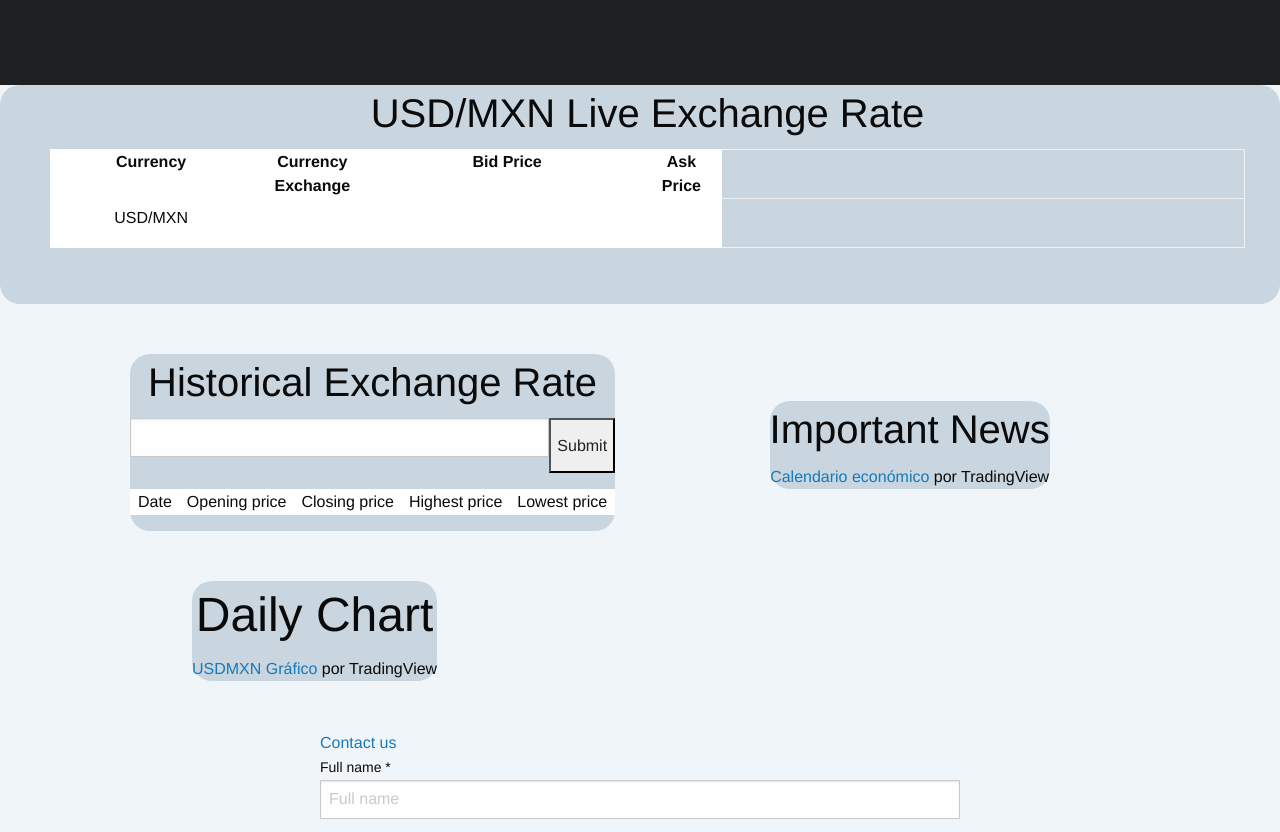
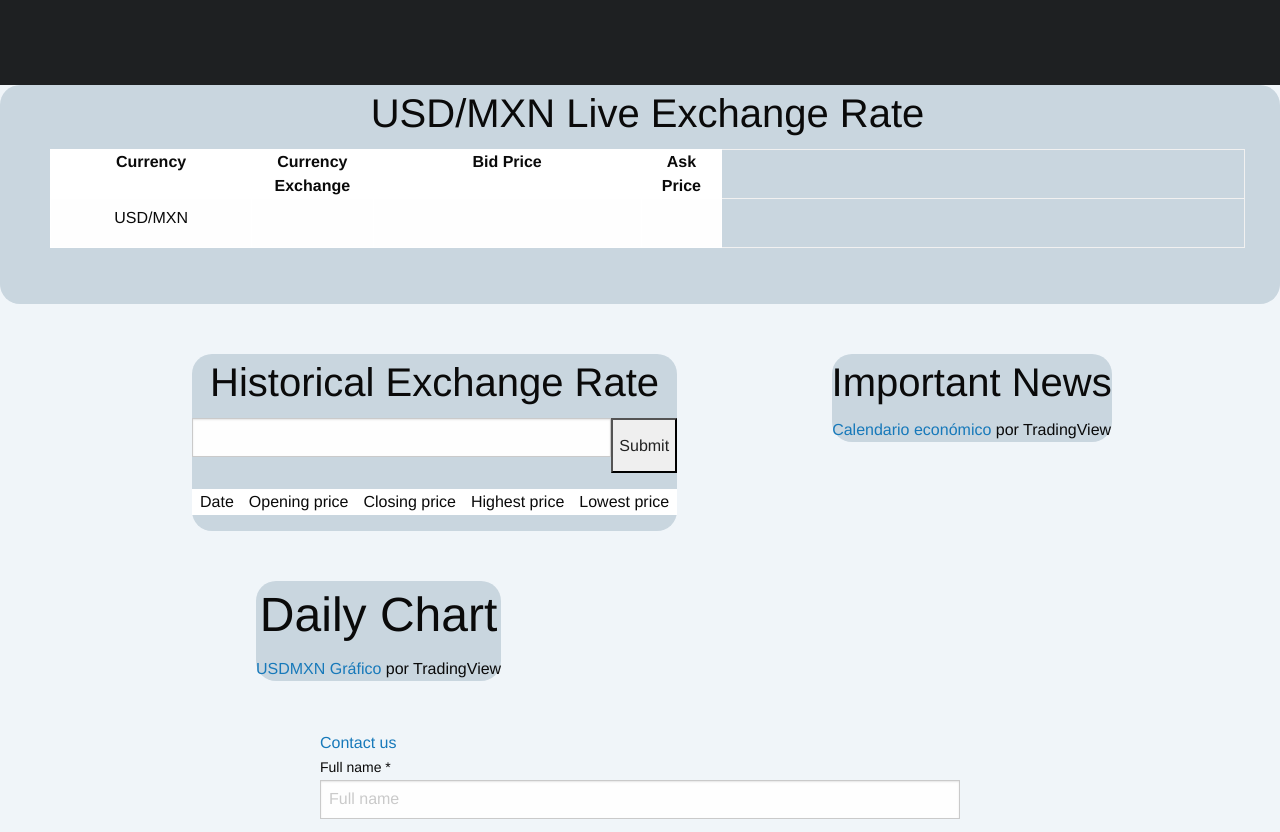
Before and after one commit to Danrub98/BM-Trade-Analysis, a plain HTML site: page index.html in a window 1280 px wide. Shown: the part 220-1052 px from the top of the page. Drawn offline with nearby package versions, Linux system fonts and the light colour scheme; no server answers; a script that the page names is missing; some icons are missing.

Commit message:
Changes on the css file align of the tables and align of the chart

```diff
--- a/assets/CSS/style.css
+++ b/assets/CSS/style.css
@@ -61,10 +61,10 @@ padding-bottom: 40px;
 
 .exchange {
 background-color: #C9D6DF;
-display: inline-block;
+display: inline-table;
 align-items: center;
 margin-top: 50px;
-margin-left: 130px;
+margin-left: 15%;
 margin-bottom: 50px;
 border-radius: 20px;
 text-align: center;
@@ -72,8 +72,7 @@ text-align: center;
 
 .boj {
 background-color: #C9D6DF;
-display:inline-table;
-margin-top: 25px;
+display: inline-table;
 margin-bottom: 50px;
 margin-left: 150px;
 border-radius: 20px;
@@ -113,7 +112,7 @@ table th {
 .dailyChart{
   background-color: #C9D6DF;
   display: inline-block;
-  margin-left: 15%;
+  margin-left: 20%;
   border-radius: 20px;
   margin-bottom: 50px;
 }
```
Also changed, not shown: index.html (+0 -2 lines).
